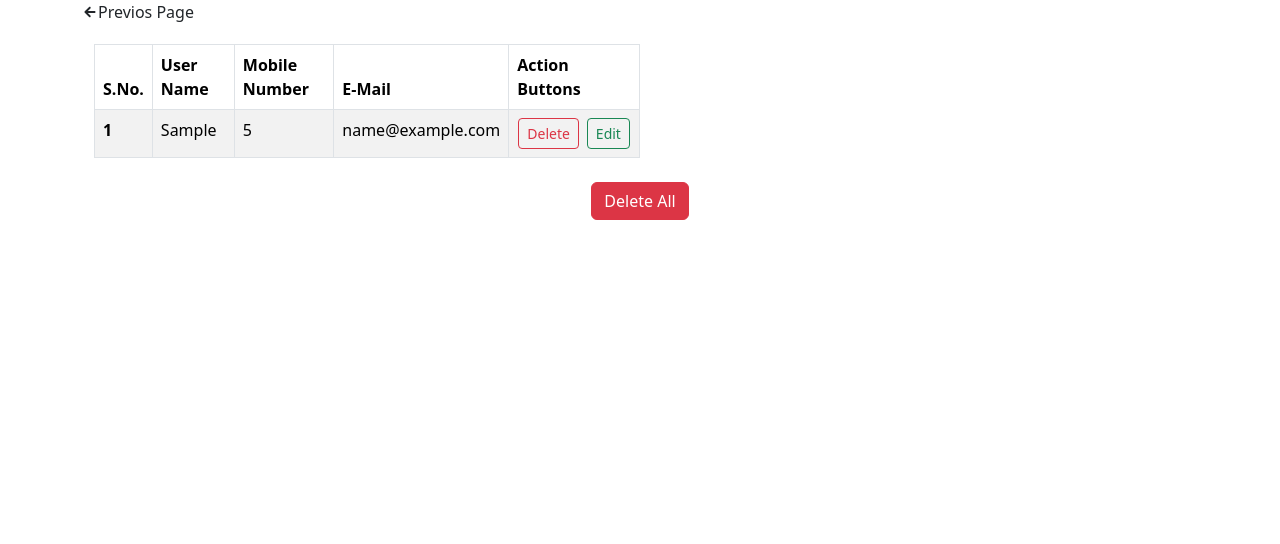
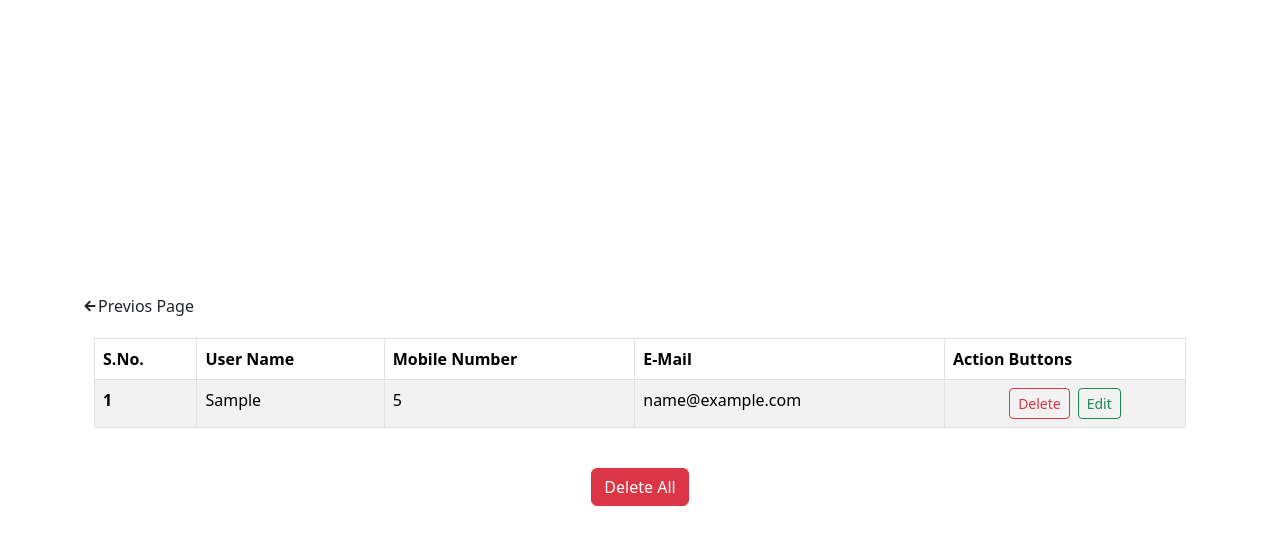
Before and after one commit to syedjunaid7/User-Management-CRUD-App, a React (Create React App) app: page / in a window 1280 px wide. Both pictures are taken after typing "Sample", "5", "name@example.com" into the empty fields and a click on the button "Submit". Shown: the top 544 px of the page. Built offline with nearby package versions, Linux system fonts and the light colour scheme.

Commit message:
final commit

```diff
--- a/src/App.css
+++ b/src/App.css
@@ -1,10 +1,10 @@
-/* .App{
+.App{
   width: 100%;
   height: 100vh;
   display: flex;
   justify-content: center;
   align-items: center;
-} */
+}
 .container >row >table{
   width: 40%;
 }
--- a/src/components/DataTable/DataTable.jsx
+++ b/src/components/DataTable/DataTable.jsx
@@ -6,8 +6,8 @@ function DataTable({ data, deleteList, delAll, editList }) {
 <>
   {data.length > 0 ? (
     <div className="container">
-      <div className="">
-        <div className="col-6">
+      <div className="row">
+        <div className="col">
           <div className="table-cont">
             <table className="table table-striped table-bordered">
               <thead>
```
